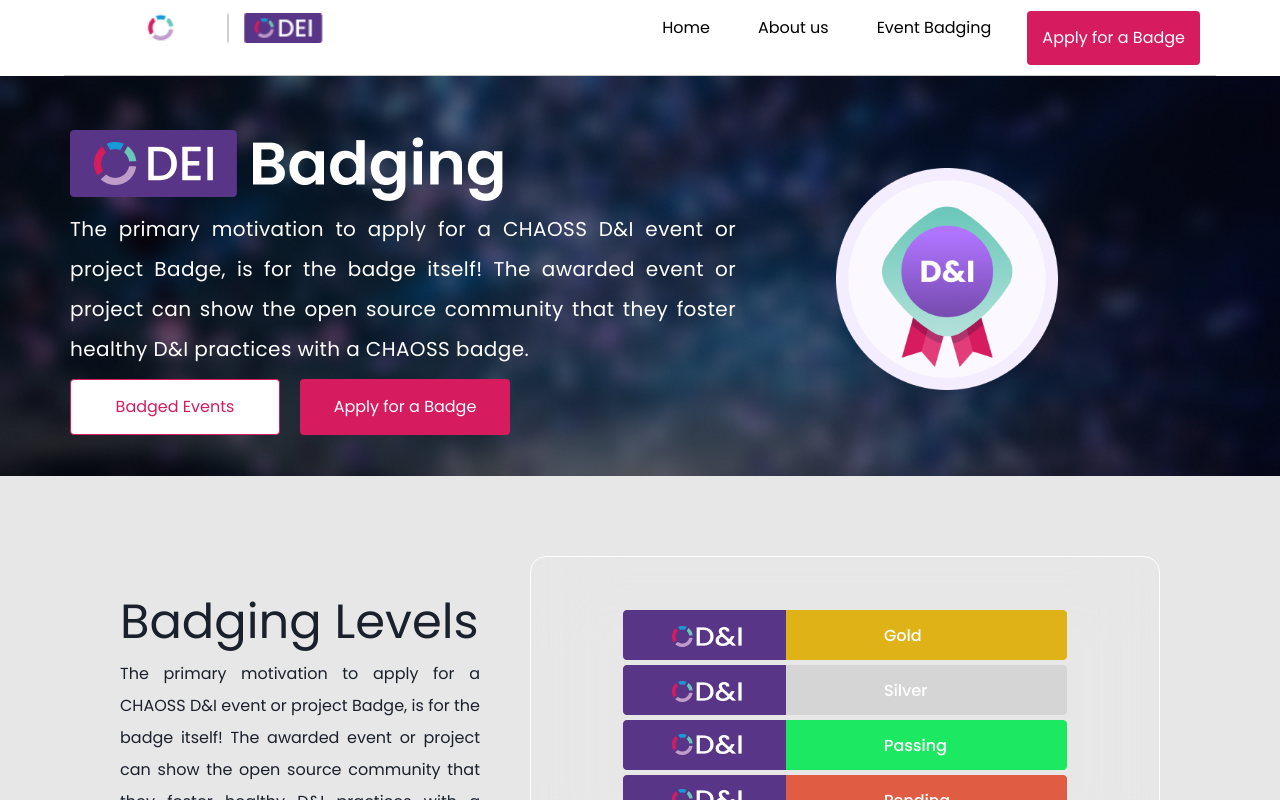
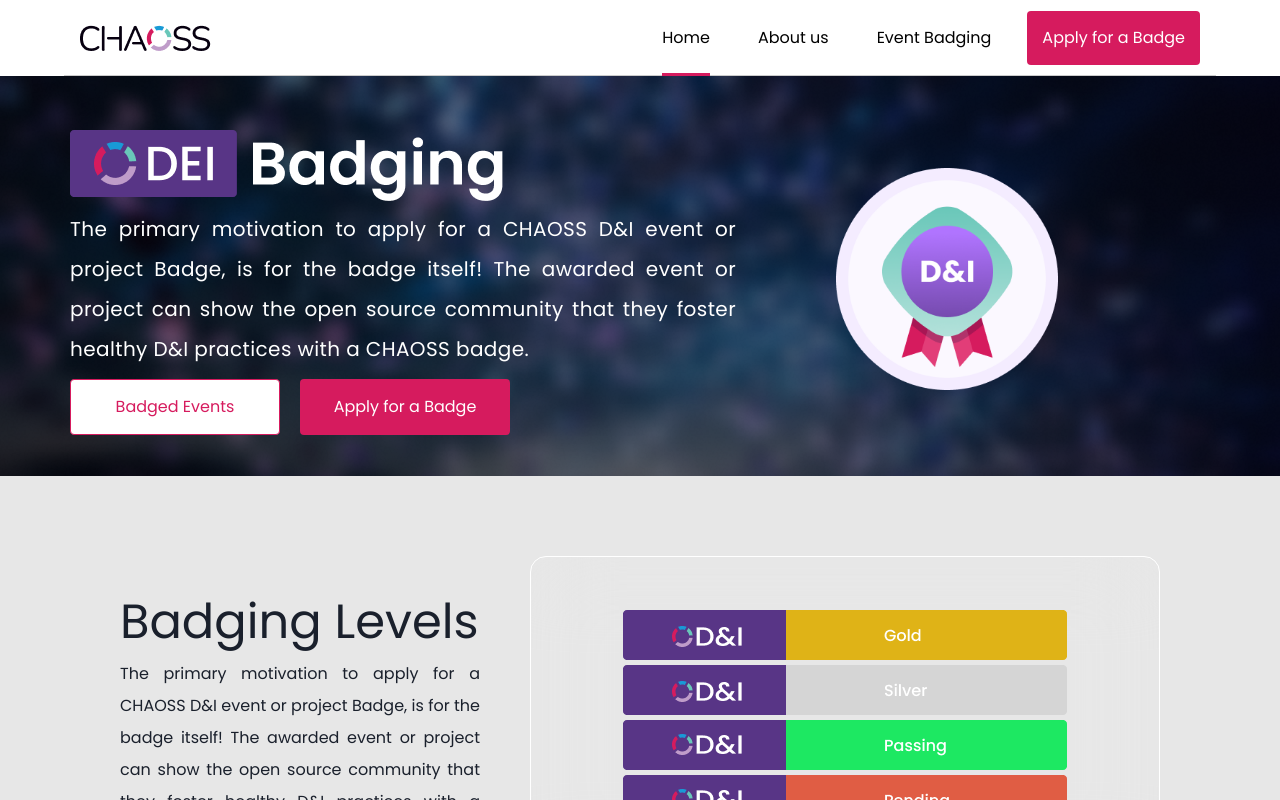
Before and after one commit to badging/eventBadging, a React (Create React App) app: page / in a window 1280 px wide. Shown: the top 800 px of the page. Built offline with nearby package versions, Linux system fonts and the light colour scheme.

Commit message:
ui fix: fixed issue #91

```diff
--- a/src/assets/images/index.js
+++ b/src/assets/images/index.js
@@ -26,6 +26,7 @@ export { default as facebookLogo } from "./logos/facebook.png";
 export { default as twitterLogo } from "./logos/twitter.png";
 export { default as linkedinLogo } from "./logos/linkedin.png";
 export { default as slackLogo } from "./logos/slack.png";
+export { default as chaossLogo } from "./logos/CHAOSS-logo-2.png";
 
 // Others
 export { default as award } from "./others/award.png";
--- /dev/null
+++ b/src/data/index.js
@@ -0,0 +1,19 @@
+export const navPaths = [
+  {
+    id: 1,
+    pathname: "Home",
+    path: "/",
+  },
+
+  {
+    id: 2,
+    pathname: "About us",
+    path: "/about",
+  },
+
+  {
+    id: 3,
+    pathname: "Event Badging",
+    path: "/event",
+  },
+];
--- a/src/layouts/Header/Header.js
+++ b/src/layouts/Header/Header.js
@@ -1,41 +1,45 @@
+/* eslint-disable react/prop-types */
+import React from "react";
 import "../../assets/styles/global.scss";
-import { chaossBadgingLogo } from "../../assets/images";
+import { chaossLogo } from "../../assets/images";
 import { Link } from "react-router-dom";
 import "./Header.scss";
+import { navPaths } from "../../data";
 
-const Header = () => {
+const Header = ({ pathName }) => {
   return (
     <>
-      <div className="navigation flex-row ">
+      <nav className="navigation flex-row">
         <div className="logo">
           <Link to="/">
-            <img src={chaossBadgingLogo} alt="chaoss-logo" />
+            <img src={chaossLogo} alt="chaoss-logo" />
           </Link>
         </div>
+
+        <section className="navigation-menu">
           <ul className="flex-row ">
-          <li>
-            <Link to="/" className="nav-link">
+            {navPaths.map((navItems) => {
+              let { pathname, path, id } = navItems;
+              return (
+                <li className="nav-items" key={id}>
+                  <Link
+                    to={path}
+                    className={`nav-link ${
+                      pathname === pathName && "activenav"
+                    }`}
+                  >
                     {" "}
-              Home
+                    {pathname}
                   </Link>
                 </li>
-          <li>
-            <Link to="/about" className="nav-link">
-              {" "}
-              About us
-            </Link>
-          </li>
-          <li>
-            <Link to="/event" className="nav-link">
-              {" "}
-              Event Badging
-            </Link>
-          </li>
+              );
+            })}
           </ul>
           <button className="apply">
             <Link to="/apply">Apply for a Badge</Link>
           </button>
-      </div>
+        </section>
+      </nav>
     </>
   );
 };
--- a/src/layouts/Header/Header.scss
+++ b/src/layouts/Header/Header.scss
@@ -8,14 +8,21 @@
   width: 90%;
   margin: auto;
   height: 76px;
-  align-items: center;
 
   .logo {
+    max-width: 166px;
+    width: 100%;
+    height: 44px;
+    margin: 0;
     img {
-      height: 30px;
+      height: 100%;
+      width: 100%;
     }
   }
 
+  .navigation-menu {
+    display: flex;
+    align-items: center;
     ul {
       display: flex;
       list-style-type: none;
@@ -26,8 +33,8 @@
       align-items: center;
 
       li {
+        height: 100%;
         margin-right: 1rem;
-      height: 100%;
 
         .nav-link {
           position: relative;
@@ -37,9 +44,9 @@
             content: "";
             position: absolute;
             left: 0;
-          bottom: -5px;
+            bottom: -27px;
             width: 100%;
-          height: 2px;
+            height: 3px;
             background-color: transparent;
             transition: all 0.3s ease-in-out;
           }
@@ -50,7 +57,7 @@
             }
           }
 
-        &.active {
+          &.activenav {
             &:after {
               background-color: #d61b5e;
             }
@@ -74,3 +81,4 @@
       }
     }
   }
+}
--- a/src/pages/About/About.js
+++ b/src/pages/About/About.js
@@ -19,7 +19,7 @@ import {
 const About = () => {
   return (
     <>
-      <Header />
+      <Header pathName="About us" />
       <Box
         height={"478px"}
         width={"100%"}
--- a/src/pages/EventBadging/EventBadging.js
+++ b/src/pages/EventBadging/EventBadging.js
@@ -4,7 +4,7 @@ import { Header, Footer } from "../../layouts";
 const EventBadging = () => {
   return (
     <>
-      <Header />
+      <Header pathName="Event Badging" />
       <h1>Apply For Badge</h1>
       <SubmitEvent />
       <Footer />
--- a/src/pages/Home/Home.js
+++ b/src/pages/Home/Home.js
@@ -1,4 +1,4 @@
-import React, { useState } from "react";
+import React from "react";
 import { Header, Footer } from "../../layouts";
 import "../../assets/styles/global.scss";
 import { Link } from "react-router-dom";
@@ -23,7 +23,7 @@ import { faqData } from "../../components/faq/FAQData";
 const Home = () => {
   return (
     <div className="home">
-      <Header />
+      <Header pathName="Home" />
       <div
         className="hero-section"
         style={{
@@ -34,7 +34,7 @@ const Home = () => {
       >
         <div className="hero-section-text">
           <div className="hero-main">
-            <img src={DEIBadgingLogo} />
+            <img src={DEIBadgingLogo} alt="dei badging logo" />
             <div className="hero-main-text">
               <p>
                 The primary motivation to apply for a CHAOSS D&I event or
@@ -109,6 +109,7 @@ const Home = () => {
                   name={name}
                   title={title}
                   message={message}
+                  key={id}
                 />
               );
             })}
```
Also changed, not shown: src/assets/images/logos/CHAOSS-logo-2.png (added). Lines whose indentation alone changed are shown as unchanged.
